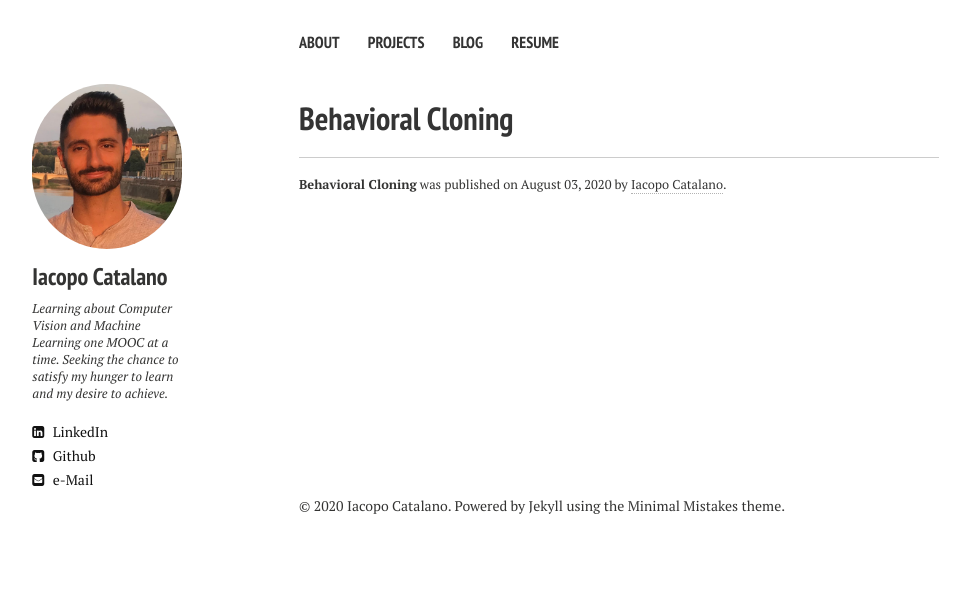
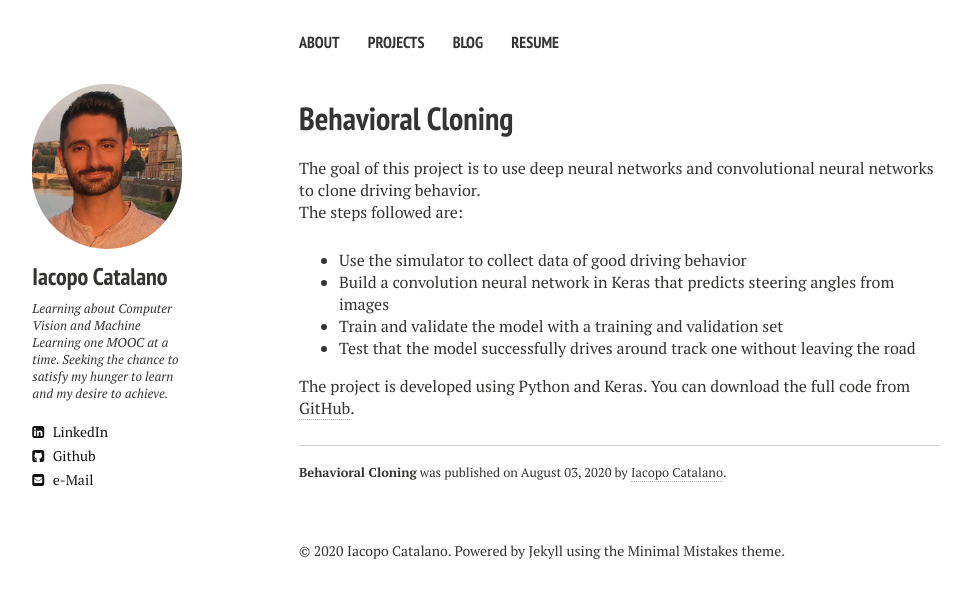
Before and after one commit to IacopomC/iacopomc.github.io, a Jekyll site: the page built from _projects/2020-08-03-behavioral-cloning-project.md, in a window 1280 px wide. Shown: the top 598 px of the page, without its empty margins (21-985 px from the left). Built offline with Jekyll 4.4.1, drawn with Linux system fonts in a browser that asks for light colours; nearby versions of some CDN libraries.

Commit message:
Write introduction behavioral cloning project

```diff
--- a/_projects/2020-08-03-behavioral-cloning-project.md
+++ b/_projects/2020-08-03-behavioral-cloning-project.md
@@ -7,3 +7,13 @@ tags:
   - [Project, Self-Driving, Computer-Vision]
 date: 2020-08-03
 ---
+
+The goal of this project is to use deep neural networks and convolutional neural networks to clone driving behavior.
+
+The steps followed are:
+* Use the simulator to collect data of good driving behavior
+* Build a convolution neural network in Keras that predicts steering angles from images
+* Train and validate the model with a training and validation set
+* Test that the model successfully drives around track one without leaving the road
+
+The project is developed using Python and Keras. You can download the full code from [GitHub](https://github.com/IacopomC/CarND-Behavioral-Cloning-P3).
```
